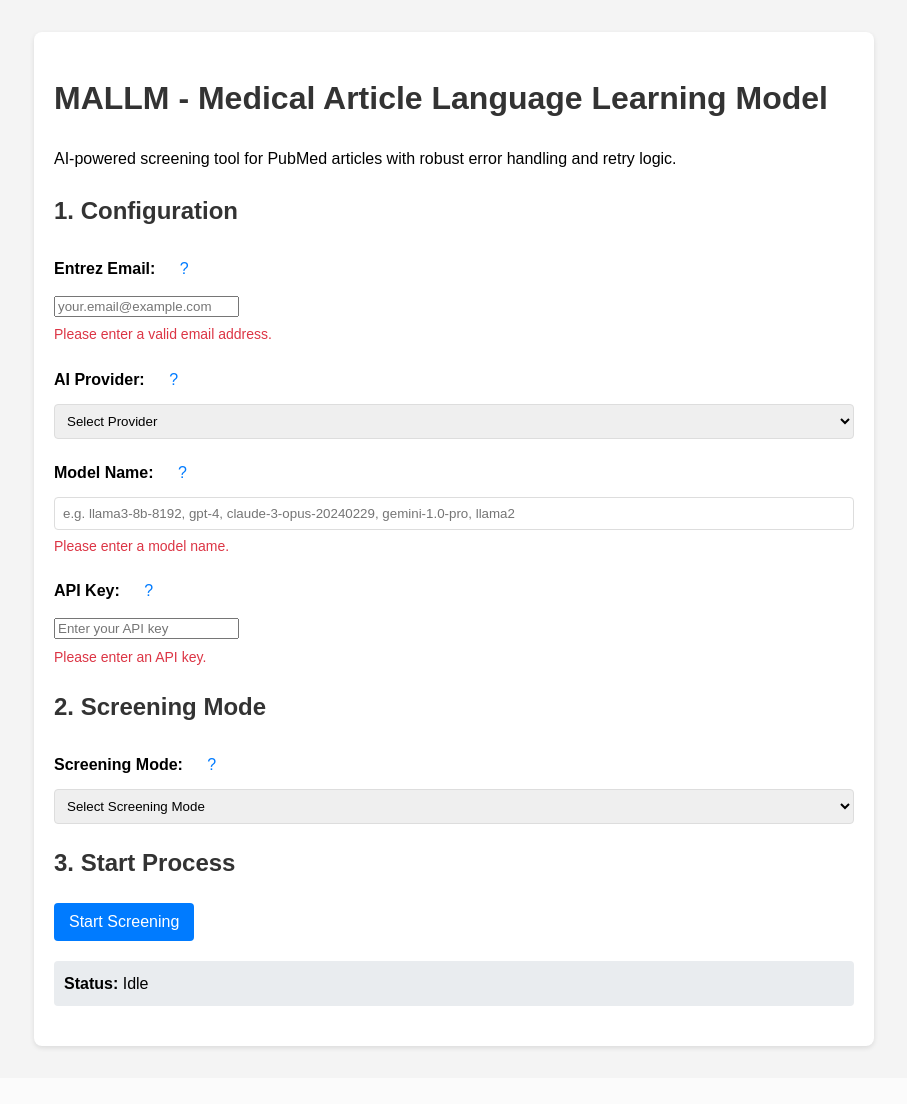
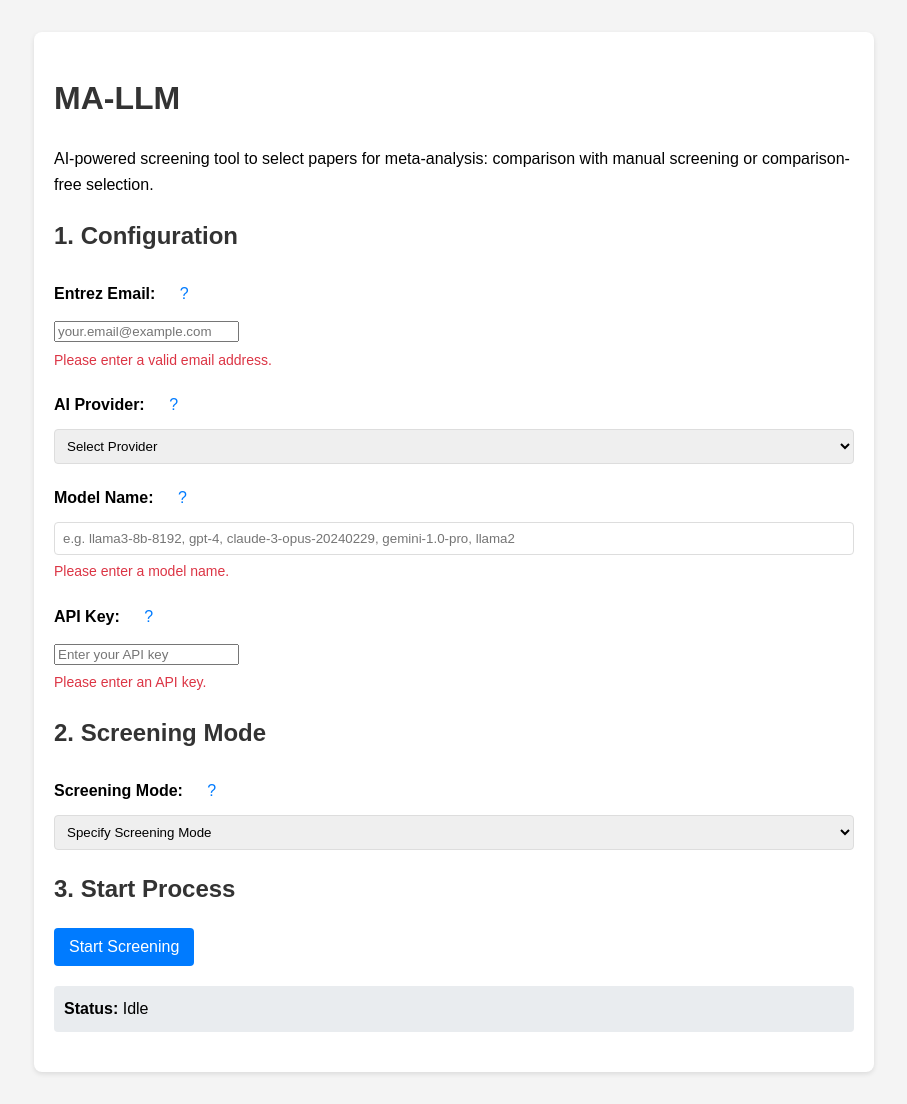
Before and after one commit to StudentNOS/MA-LLM, a Flask app: page / in a window 1280 px wide. Shown: the whole page, without its empty margins (186-1093 px from the left). Before the commit the page ends 1050 px from the top, so only its background shows below. Run offline with Flask 3, Linux system fonts and the light colour scheme.

Commit message:
Some niceties

```diff
--- a/Pipeline/templates/2025-09-25_index.html
+++ b/Pipeline/templates/2025-09-25_index.html
@@ -3,7 +3,7 @@
 <head>
     <meta charset="UTF-8">
     <meta name="viewport" content="width=device-width, initial-scale=1.0">
-    <title>MALLM - Medical Article Language Learning Model</title>
+    <title>MA-LLM</title>
     <style>
         body { font-family: sans-serif; line-height: 1.6; margin: 2em; background-color: #f4f4f4; }
         .container { max-width: 800px; margin: auto; background: #fff; padding: 20px; border-radius: 8px; box-shadow: 0 2px 5px rgba(0,0,0,0.1); }
@@ -104,9 +104,10 @@
 </head>
 <body>
     <div class="container">
-        <h1>MALLM - Medical Article Language Learning Model</h1>
-        <p>AI-powered screening tool for PubMed articles with robust error handling and retry logic.</p>
-
+        <h1>MA-LLM</h1>
+        <p>AI-powered screening tool to select papers for meta-analysis:
+            comparison with manual screening or comparison-free selection.
+        </p>
         <form id="screening-form" enctype="multipart/form-data">
             <h2>1. Configuration</h2>
             <div class="form-group">
@@ -143,15 +144,15 @@
             <div class="form-group">
                 <label for="screening_mode">Screening Mode: <button type="button" class="help-btn" onclick="showModal('mode-modal')">?</button></label>
                 <select id="screening_mode" name="screening_mode" required>
-                    <option value="">Select Screening Mode</option>
-                    <option value="goldstandard">Gold Standard Comparison</option>
-                    <option value="freeform">Freeform Search</option>
+                    <option value="">Specify Screening Mode</option>
+                    <option value="goldstandard">Screening Selection Comparison</option>
+                    <option value="freeform">Comparison-free Screening</option>
                 </select>
             </div>
 
             <!-- Gold Standard Mode Container -->
             <div id="goldstandard_container" class="mode-container hidden">
-                <h3>Gold Standard Comparison Files</h3>
+                <h3>Screening Selection Comparison Files</h3>
                 <div class="form-group">
                     <label for="initial_file">Initial PMIDs (.txt): <button type="button" class="help-btn" onclick="showModal('initial-modal')">?</button></label>
                     <input type="file" id="initial_file" name="initial_file" accept=".txt">
@@ -171,7 +172,7 @@
 
             <!-- Freeform Search Container -->
             <div id="freeform_container" class="mode-container hidden">
-                <h3>Freeform Search Configuration</h3>
+                <h3>Comparison-free Screening Configuration</h3>
                 <div class="form-group">
                     <label for="pubmed_search">PubMed Search Query: <button type="button" class="help-btn" onclick="showModal('search-modal')">?</button></label>
                     <textarea id="pubmed_search" name="pubmed_search" rows="3" placeholder="Enter your PubMed search query (e.g., 'cancer therapy')"></textarea>
@@ -227,7 +228,10 @@
         <div class="modal-content">
             <span class="close" onclick="closeModal('entrez-modal')">&times;</span>
             <h3>Entrez Email</h3>
-            <p>Your email address is required by the NCBI Entrez API for PubMed searches. This helps NCBI track usage and contact you if there are issues with your requests.</p>
+            <p>
+            Your email address is required by the NCBI Entrez API for PubMed searches.
+            This helps NCBI track usage and contact you if there are issues with your requests.
+            If you have not registered with an email address, you can do so under the: <a href="https://www.ncbi.nlm.nih.gov/home/develop/api/" target="_blank"> NCBI API registration page</a><p>
             <p><strong>Example:</strong> your.email@example.com</p>
         </div>
     </div>
@@ -283,8 +287,8 @@
             <h3>Screening Mode</h3>
             <p>Choose your screening approach:</p>
             <ul>
-                <li><strong>Gold Standard Comparison:</strong> Compare AI screening against known relevant articles to evaluate performance</li>
-                <li><strong>Freeform Search:</strong> Search PubMed and screen articles without a gold standard</li>
+                <li><strong>Screening Selection Comparison:</strong> Compare LLM-based selection with prior manual screening selection</li>
+                <li><strong>Comparison-free Screening:</strong> Search PubMed and screen articles without comparison to prior manual screening selection</li>
             </ul>
         </div>
     </div>
@@ -292,8 +296,8 @@
     <div id="initial-modal" class="modal">
         <div class="modal-content">
             <span class="close" onclick="closeModal('initial-modal')">&times;</span>
-            <h3>Initial PMIDs (.txt) Format</h3>
-            <p>A plain text file (.txt) containing a list of PubMed PMIDs. Each PMID should be on its own line. Empty lines and comments are ignored.</p>
+            <h3>All Screened PMIDs (.txt) Format</h3>
+            <p>This document contains the PMIDs of all articles that were screened manually. It should be formated as plain text file (.txt) containing a list of PubMed PMIDs. Each PMID should be on its own line. Empty lines and comments are ignored.</p>
             <h4>Example:</h4>
             <pre>12345678
 23456789
@@ -305,8 +309,8 @@
     <div id="goldstandard-modal" class="modal">
         <div class="modal-content">
             <span class="close" onclick="closeModal('goldstandard-modal')">&times;</span>
-            <h3>Gold Standard PMIDs (.txt) Format</h3>
-            <p>A plain text file (.txt) containing the list of known relevant PubMed PMIDs. Each PMID should be on its own line. Empty lines and comments are ignored.</p>
+            <h3>Finally Selected PMIDs (.txt) Format</h3>
+            <p>This document contains the PMIDs of all articles that were selected after manual screening. It should be formated as a plain text file (.txt) containing the list of known relevant PubMed PMIDs. Each PMID should be on its own line. Empty lines and comments are ignored.</p>
             <h4>Example:</h4>
             <pre>12345678
 34567890</pre>
@@ -323,6 +327,7 @@
                 <li><strong>AbstractPrompt:</strong> Prompt for screening based on abstracts</li>
                 <li><strong>screen_titles:</strong> 1 to screen titles, 0 to skip</li>
                 <li><strong>screen_abstracts:</strong> 1 to screen abstracts, 0 to skip</li>
+                <li>If both <strong>screen_titles</strong> and <strong>screen_abstracts</strong> are 1, screening is conducted sequentially</li>
             </ul>
             <h4>Example:</h4>
             <table border="1" style="border-collapse: collapse;">
```
